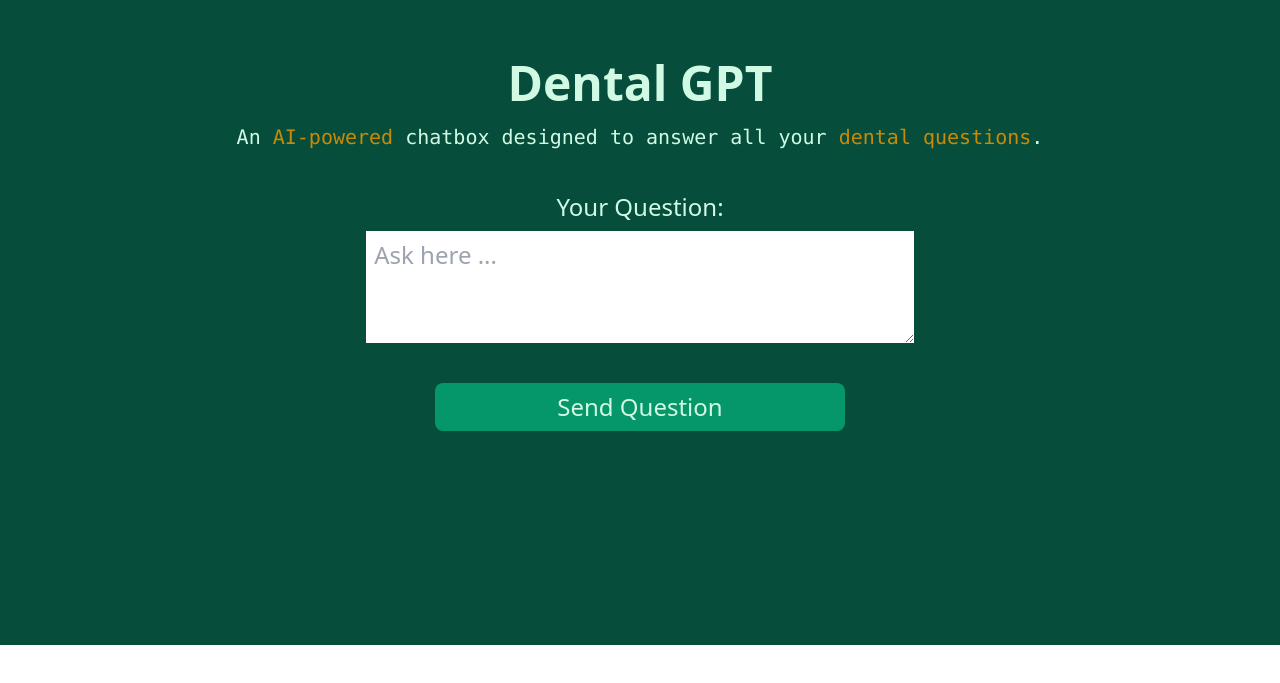
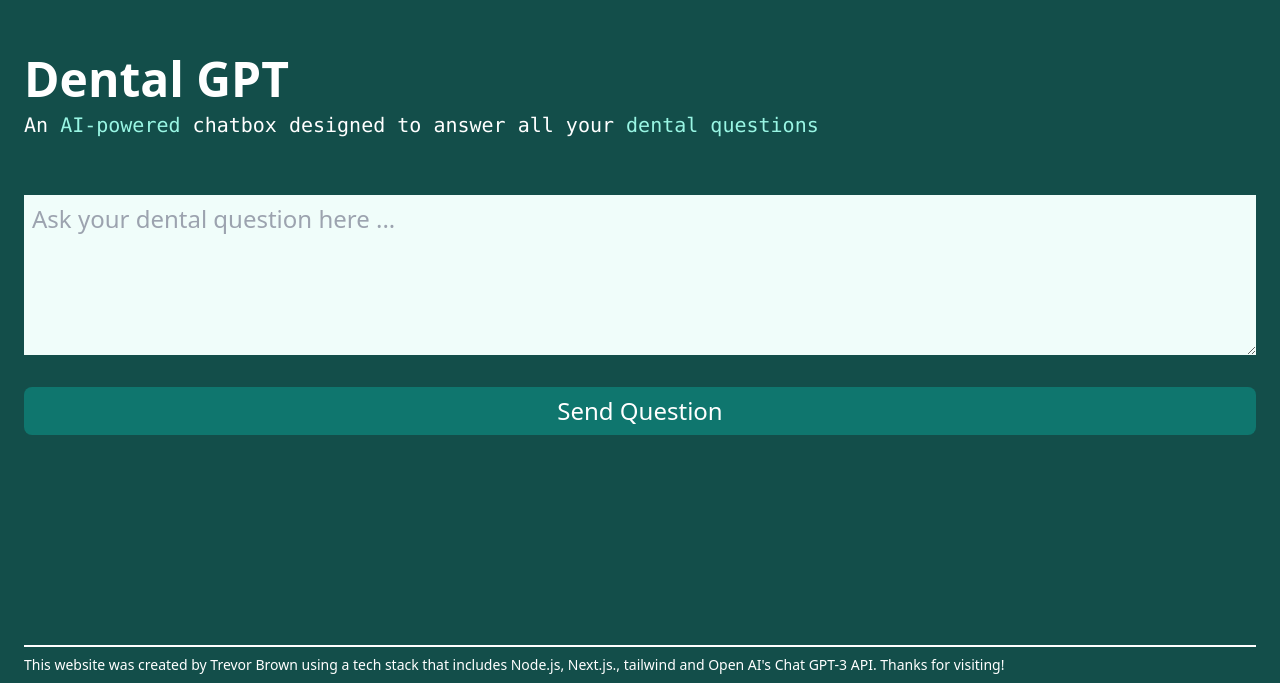
Before and after one commit to tbrown034/dental-gpt-second-try, a Next.js app: page / in a window 1280 px wide. Shown: the part 155-838 px from the top of the page. Before the commit the page ends 800 px from the top, so only its background shows below. Built offline with nearby package versions, Linux system fonts and the light colour scheme; no server answers.

Commit message:
feat: better styling, UI

```diff
--- a/app/page.js
+++ b/app/page.js
@@ -34,52 +34,60 @@ export default function Home() {
   };
 
   return (
-    <main className="flex flex-col justify-center min-h-screen gap-10 text-emerald-100 bg-emerald-900 ">
-      <div className="flex flex-col items-center gap-4 px-8">
+    <main className="flex flex-col min-h-screen px-6 text-white bg-teal-900 ">
+      <section className="flex flex-col justify-center min-h-screen text-white bg-teal-900 gap-14 ">
+        <div className="flex flex-col gap-2 ">
           <h1 className="text-5xl font-extrabold ">Dental GPT</h1>
           <h3 className="font-mono text-xl ">
-          An <span className="text-yellow-600">AI-powered</span> chatbox
+            An <span className="text-teal-200">AI-powered</span> chatbox
             designed to answer all your{" "}
-          <span className="text-yellow-600">dental questions</span>.
+            <span className="text-teal-200">dental questions</span>
           </h3>
         </div>
         {!isSubmitted && (
-        <div className="flex justify-center">
           <form
             onSubmit={handleSubmit}
-            className="flex flex-col items-center justify-center gap-2 px-4 text-2xl lg:w-2/3"
+            className="flex flex-col justify-center text-2xl"
           >
-            <label>Your Question:</label>
             <textarea
-              placeholder="Ask here ..."
-              className="w-full p-2 text-black h-28 lg:w-2/3"
+              placeholder="Ask your dental question here ..."
+              className="w-full h-40 p-2 text-teal-800 bg-teal-50"
               value={question}
               onChange={handleChange}
               onKeyPress={handleKeyPress}
             />
-            <button className="px-3 py-2 mt-8 rounded-lg sm:w-1/2 bg-emerald-600">
+            <button className="py-2 mt-8 bg-teal-700 rounded-lg hover:bg-teal-50 hover:text-teal-700">
               Send Question
             </button>
           </form>
-        </div>
         )}
 
         {isSubmitted && (
-        <div className="flex flex-col items-center gap-4 py-20 text-2xl">
-          <p>
-            Your question was:{" "}
-            <span className="text-yellow-600">{question}</span>
-          </p>
-          <p>Dental GPT says:</p>{" "}
-          <span className="text-yellow-600">{aiResponse}</span>
+          <div className="flex flex-col gap-4 text-2xl">
+            <div className="p-2 bg-teal-700 rounded-lg">
+              <p className="font-bold text-teal-50">You</p>
+              <p className="text-white">{question}</p>
+            </div>
+            <div className="flex flex-col items-end p-2 bg-teal-500 rounded-lg">
+              <p className="font-bold text-teal-50">Dental GPT</p>
+              <p className="text-white">{aiResponse}</p>
+            </div>
             <button
               onClick={handleReset}
-            className="px-3 py-2 mt-8 rounded-lg sm:w-1/2 bg-emerald-600"
+              className="w-full py-2 mt-8 bg-teal-700 rounded-lg hover:bg-teal-50 hover:text-teal-700"
             >
-            Start Over
+              Ask Another Question
             </button>
           </div>
         )}
+      </section>
+      <div>
+        <p className="py-2 text-sm border-t-2 border-white">
+          This website was created by Trevor Brown using a tech stack that
+          includes Node.js, Next.js., tailwind and Open AI's Chat GPT-3 API.
+          Thanks for visiting!
+        </p>
+      </div>
     </main>
   );
 }
```
Lines whose indentation alone changed are shown as unchanged.
